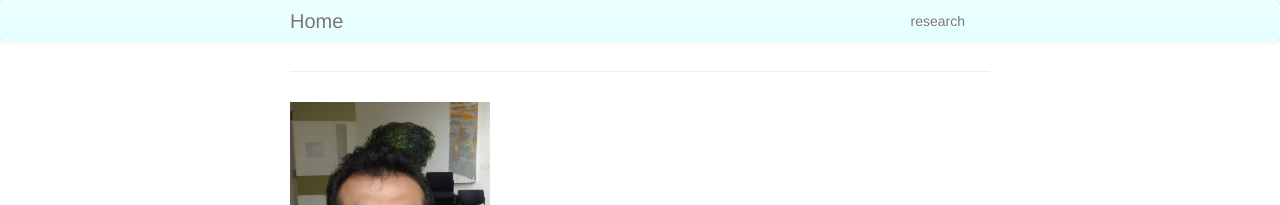
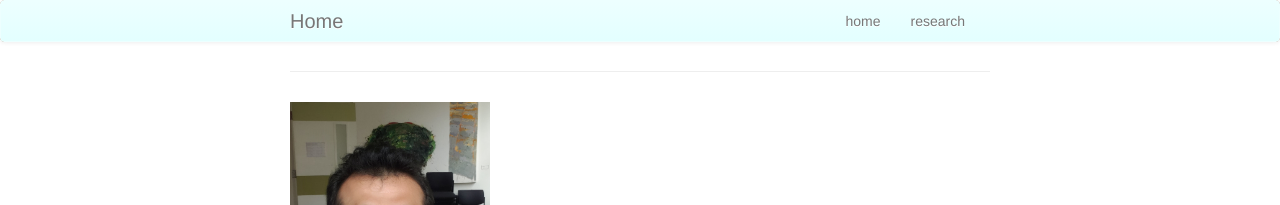
Before and after one commit to Hosseinadeli/hosseinadeli.github.io, a Jekyll site: the page built from index.md, in a window 1280 px wide. Shown: the top 205 px of the page. Built offline with Jekyll 4.4.1, drawn with Linux system fonts in a browser that asks for light colours; our own code applies the rules of GitHub Pages for plain Markdown files.

Commit message:
Update default.html

```diff
--- a/_includes/themes/twitter/default.html
+++ b/_includes/themes/twitter/default.html
@@ -36,7 +36,9 @@
           <a class="brand" href="{{ HOME_PATH }}">{{ site.title }}</a>
           <ul class="nav">
 <!--               <li><a href="{{ BASE_PATH }}/assets/CV.pdf">CV</a></li> -->
+              <li><a href="{{ BASE_PATH }}.html">home</a></li>
               <li><a href="{{ BASE_PATH }}/pages/research.html">research</a></li>
+
           </ul>
         </div>
       </div>
```
